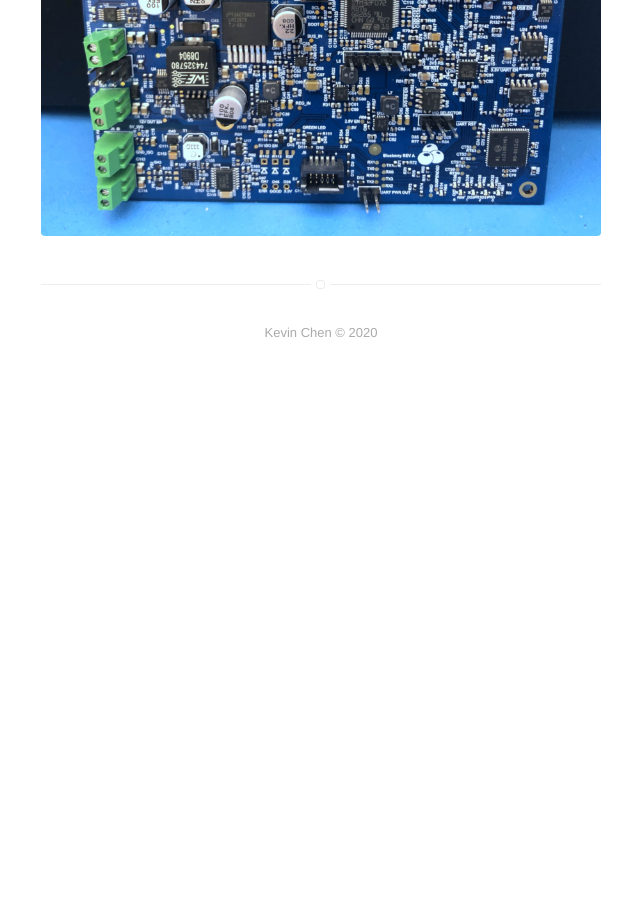
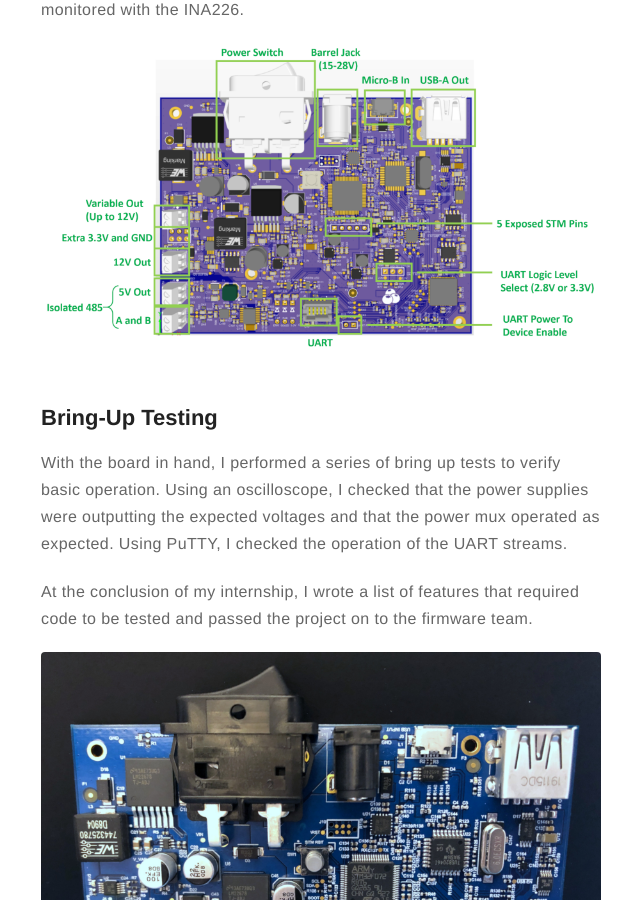
Before and after one commit to kchen7/kevinchen, a Jekyll site: the page built from _posts/2019-08-11-USB-Debugger-Board.md, in a window 1280 px wide and 900 px high, scrolled down 1466 px. Shown: the whole window, without its empty margins (319-959 px from the left). Built offline with Jekyll 4.4.1, drawn with Linux system fonts in a browser that asks for light colours; before the commit the page ends 1846 px from its top, so only the background shows below that; some of the changed text lies outside the part shown.

Commit message:
fleshed out blueberry and added architecture diagram

```diff
--- a/_posts/2019-08-11-USB-Debugger-Board.md
+++ b/_posts/2019-08-11-USB-Debugger-Board.md
@@ -5,6 +5,7 @@
 tag:
   - altium
   - stm32
+  - putty
 headerImage: false
 #image:
 description: "A board designed to debug products for an internship"
@@ -22,8 +23,13 @@
 functionality onto one board. Second, Blueberry was to be a single tool
 that the firmware team could use to debug the PCBs in each product.
 
-## Requirements
-![Annotated Screenshot](../assets/images/blueberry/annotated.png)
+## Design
+To establish the requirements for this project, I met with the firmware
+and manufacturing teams. I determined the communication protocols needed
+to interface with the products and specifications for powering the device
+under test. Using this information, I drew the following diagram.
+
+![Architecture](../assets/images/blueberry/architecture.png)
 
 The main input to the board is USB, which connects to the TUSB2046I, a
 4-Port USB hub. One hub output is translated to 4 UART streams on a
@@ -39,4 +45,15 @@
 outputs: 12V and a programmable voltage. The power consumption for these
 outputs is monitored with the INA226.
 
+![Annotated Screenshot](../assets/images/blueberry/annotated.png)
+
+## Bring-Up Testing
+With the board in hand, I performed a series of bring up tests to verify
+basic operation. Using an oscilloscope, I checked that the power supplies
+were outputting the expected voltages and that the power mux operated as
+expected. Using PuTTY, I checked the operation of the UART streams.
+
+At the conclusion of my internship, I wrote a list of features that required
+code to be tested and passed the project on to the firmware team.
+
 ![Blueberry](../assets/images/blueberry/blueberry.jpg)
```
Also changed, not shown: assets/images/blueberry/architecture.png (added).
